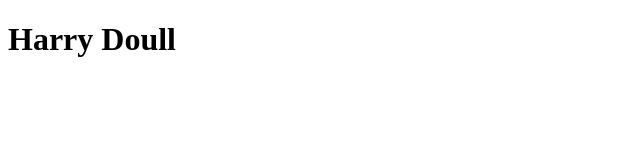
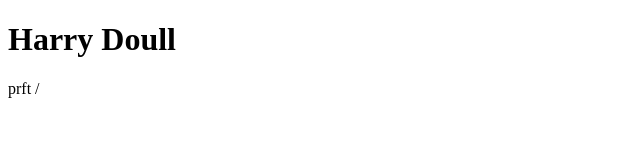
Before and after one commit to harrydll/dataviz-home, a plain HTML site: page index.html in a window 1280 px wide. Shown: the full height of the page, 0-640 px from the left. Drawn offline with Linux system fonts and the light colour scheme.

Commit message:
Added a p to index.html
Added a p to index.html. It says "prft" or something

```diff
--- a/index.html
+++ b/index.html
@@ -1,2 +1,3 @@
 	<!DOCTYPE html>
 	<h1>Harry Doull</h1>
+	<p> prft /<p>
```
